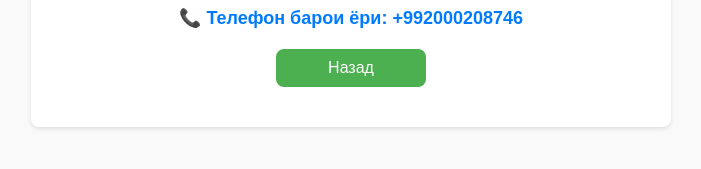
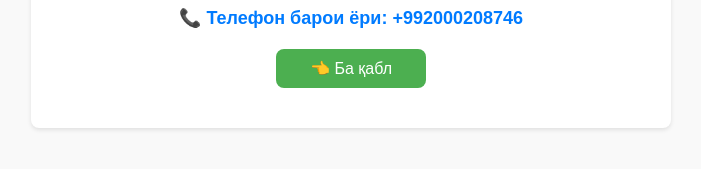
Before and after one commit to Sobirovtj/BARODAR.GARGOO, a plain HTML site: page discounts.html in a window 1280 px wide. Shown: the part 203-372 px from the top of the page, 289-990 px from the left. Drawn offline with Linux system fonts and the light colour scheme.

Commit message:
discounts.html

```diff
--- a/discounts.html
+++ b/discounts.html
@@ -77,7 +77,7 @@
         <p class="phone">📞 Телефон барои ёри: <a href="tel:+992000208746">+992000208746</a></p>
 
         <!-- Back Button -->
-        <button id="back-button" onclick="goBack()">Назад</button>
+        <button id="back-button" onclick="goBack()">👈 Ба қабл</button>
     </div>
 
     <script>
```
